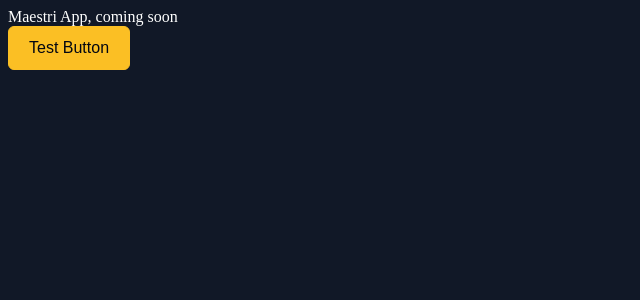
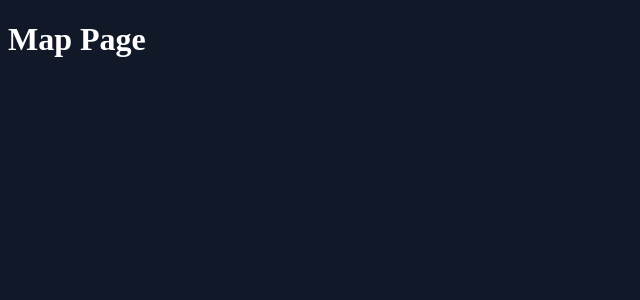
Before and after one commit to maestri-2025/maestri.github.io, a React (Vite) app in the folder maestri-app/: page /mapview in a window 1280 px wide. Shown: the top 300 px of the page, without its empty margins (0-640 px from the left). Built offline with nearby package versions, Linux system fonts and the light colour scheme; the HTML template or start-up script is replaced by a standard one; a web font is replaced by a local one.

Commit message:
added initial view stubs and routing

```diff
--- a/maestri-app/package.json
+++ b/maestri-app/package.json
@@ -30,7 +30,8 @@
     "primeicons": "^7.0.0",
     "primereact": "^10.9.2",
     "react": "^18.0.0",
-    "react-dom": "^18.0.0"
+    "react-dom": "^18.0.0",
+    "react-router-dom": "^7.1.5"
   },
   "devDependencies": {
     "@eslint/js": "^9.19.0",
--- a/maestri-app/src/App.tsx
+++ b/maestri-app/src/App.tsx
@@ -1,18 +1,26 @@
-
 import 'primereact/resources/themes/lara-dark-amber/theme.css';
 import 'primereact/resources/primereact.min.css';
 import 'primeicons/primeicons.css';
 
-import { Button } from "primereact/button";
+import { BrowserRouter as Router, Route, Routes} from "react-router-dom";
+
+import Home from './views/Home';
+import Artist from './views/ArtistView';
+import Comparison from './views/ComparisonView';
+import Network from './views/NetworkView';
+import MapView from './views/MapView';
 
 function App() {
   return (
-    <div>
-      Maestri App, coming soon
-      <div>
-        <Button>Test Button</Button>
-      </div>
-    </div>
+    <Router>
+        <Routes>
+          <Route path="/" element={<Home/>}></Route>
+          <Route path="/artist" element={<Artist/>}></Route>
+          <Route path="/comparison" element={<Comparison/>}></Route>
+          <Route path="/network" element={<Network/>}></Route>
+          <Route path="/mapview" element={<MapView/>}></Route>
+        </Routes>
+    </Router>
   )
 }
 
--- /dev/null
+++ b/maestri-app/src/views/ArtistView.tsx
@@ -0,0 +1,9 @@
+function Artist() {
+  return (
+    <div>
+      <h1>Artist </h1>
+    </div>
+  )
+}
+
+export default Artist
--- /dev/null
+++ b/maestri-app/src/views/ComparisonView.tsx
@@ -0,0 +1,9 @@
+function Comparison() {
+    return (
+      <div>
+        <h1>Comparison Page </h1>
+      </div>
+    )
+  }
+
+  export default Comparison
--- /dev/null
+++ b/maestri-app/src/views/Home.tsx
@@ -0,0 +1,14 @@
+import { Button } from "primereact/button";
+
+function Home() {
+  return (
+    <div>
+      <h1>Maestri App Home</h1>
+      <div>
+        <Button>Test Button</Button>
+      </div>
+    </div>
+  )
+}
+
+export default Home
--- /dev/null
+++ b/maestri-app/src/views/MapView.tsx
@@ -0,0 +1,9 @@
+function MapView() {
+    return (
+      <div>
+        <h1>Map Page </h1>
+      </div>
+    )
+  }
+
+  export default MapView
--- /dev/null
+++ b/maestri-app/src/views/NetworkView.tsx
@@ -0,0 +1,9 @@
+function Network() {
+  return (
+    <div>
+      <h1>Network View</h1>
+    </div>
+  )
+}
+
+export default Network
```
Also changed, not shown: 1 other file (tests, documents, lock files or other folders).
